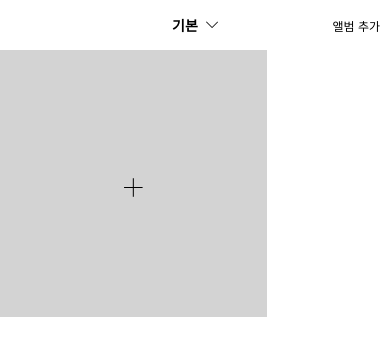
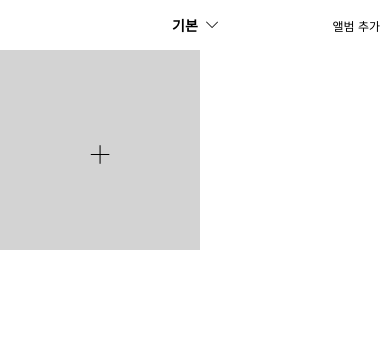
Before and after one commit to woalskdl/my-gallery, a React Native app: screen / in a window 390 px wide. Shown: the top 356 px of the page. Built offline with nearby package versions, Linux system fonts and the light colour scheme.

Commit message:
imageList 분리 및 기기별 컬럼 사이즈 조절

```diff
--- a/App.js
+++ b/App.js
@@ -1,13 +1,11 @@
 import { StatusBar } from 'expo-status-bar';
-import { Alert, Button, Dimensions, FlatList, Image, Platform, SafeAreaView, StyleSheet, Text, TouchableOpacity, View } from 'react-native';
+import { Alert, Platform, SafeAreaView, StyleSheet } from 'react-native';
 import { useGallery } from './src/use-gallery';
 import MyDropDownPicker from './src/MyDropDownPicker';
 import TextInputModal from './src/TextInputModal';
 import BigImgModal from './src/BigImgModal';
 import useRewardsAd from './src/use-rewards-ad';
-
-const width = Dimensions.get('screen').width;
-const columnSize = width / 3;
+import ImageList from './src/imageList';
 
 // ca-app-pub-3869122967357561/5920765307
 
@@ -118,30 +116,7 @@ export default function App() {
     moveToNextImage();
   }
 
-  const renderItem = ({item : image, idx}) => {
-    const {id, uri} = image;
-    if (id === -1) {
-      return (
-        <TouchableOpacity
-          onPress={onPressOpenGallery}
-          style={{
-            width: columnSize,
-            height: columnSize,
-            backgroundColor: 'lightgrey',
-            justifyContent: 'center',
-            alignItems: 'center'
-          }}>
-          <Text style={{ fontWeight: '100', fontSize: 45}}>+</Text>
-        </TouchableOpacity>
-      )
-    }
 
-    return (
-      <TouchableOpacity onPress={() => onPressImage(image)} onLongPress={() => onLongPressImage(id)}>
-        <Image source={{ uri }} style={{ width: columnSize, height: columnSize}}/>
-      </TouchableOpacity>
-    )
-  }
 
   return (
     <SafeAreaView style={styles.container}>
@@ -177,11 +152,11 @@ export default function App() {
       />
 
       {/* 이미지 리스트 */}
-      <FlatList
-        data={imagesWithAddButton}
-        renderItem={renderItem}
-        numColumns={3}
-        style={{ zIndex: -1 }}
+      <ImageList
+        imagesWithAddButton={imagesWithAddButton}
+        onPressOpenGallery={onPressOpenGallery}
+        onPressImage={onPressImage}
+        onLongPressImage={onLongPressImage}
       />
     </SafeAreaView>
   );
--- /dev/null
+++ b/src/imageList.js
@@ -0,0 +1,50 @@
+import { Dimensions, FlatList, Image, Text, TouchableOpacity } from "react-native";
+
+
+const width = Dimensions.get('screen').width;
+const minColumnSize = width >= 500 ? 200 : 130;
+const divisior = width / minColumnSize
+const numColumns = Math.floor(divisior);
+const columnSize = width / numColumns;
+
+export default ({
+  imagesWithAddButton,
+  onPressOpenGallery,
+  onPressImage,
+  onLongPressImage
+}) => {
+
+  const renderItem = ({item : image, idx}) => {
+    const {id, uri} = image;
+    if (id === -1) {
+      return (
+        <TouchableOpacity
+          onPress={onPressOpenGallery}
+          style={{
+            width: columnSize,
+            height: columnSize,
+            backgroundColor: 'lightgrey',
+            justifyContent: 'center',
+            alignItems: 'center'
+          }}>
+          <Text style={{ fontWeight: '100', fontSize: 45}}>+</Text>
+        </TouchableOpacity>
+      )
+    }
+
+    return (
+      <TouchableOpacity onPress={() => onPressImage(image)} onLongPress={() => onLongPressImage(id)}>
+        <Image source={{ uri }} style={{ width: columnSize, height: columnSize}}/>
+      </TouchableOpacity>
+    )
+  }
+
+  return (
+    <FlatList
+      data={imagesWithAddButton}
+      renderItem={renderItem}
+      numColumns={numColumns}
+      style={{ zIndex: -1 }}
+    />
+  )
+}
```
